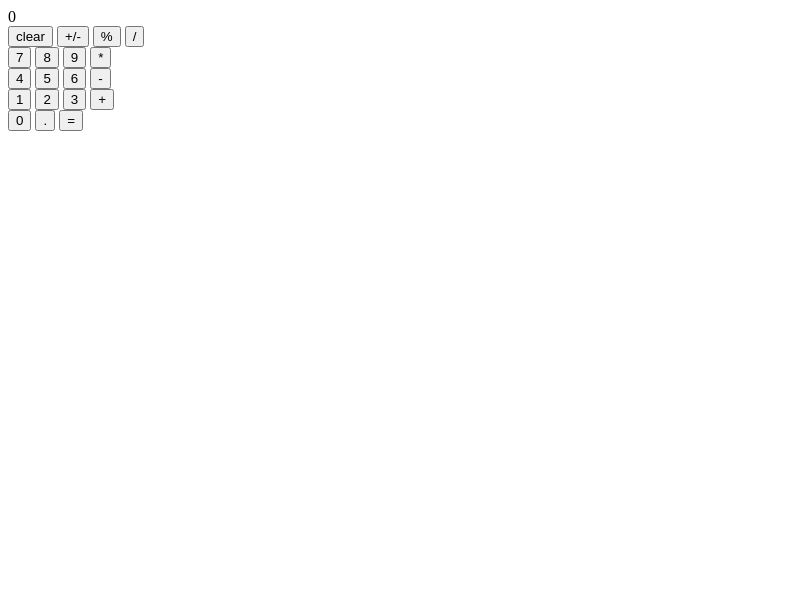
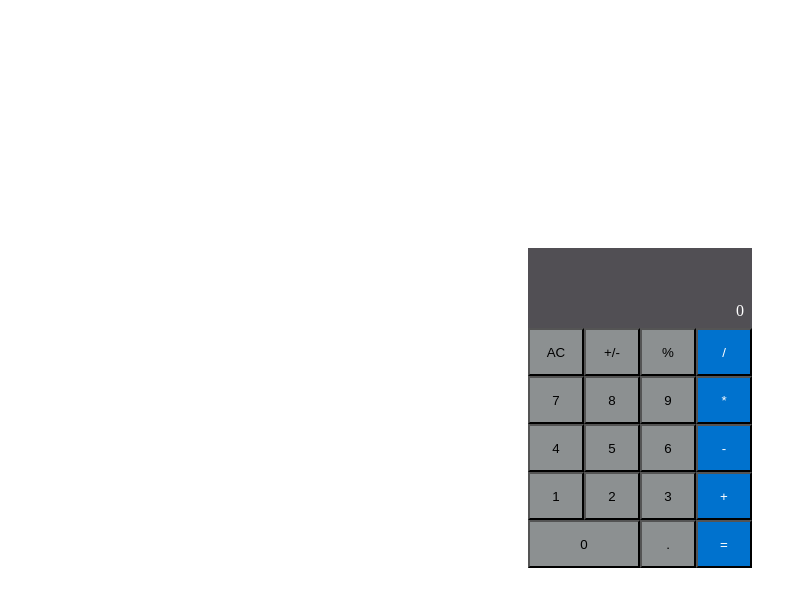
Before and after one commit to tmthywu/calculator, a plain HTML site: page index.html in a window 1280 px wide. Shown: the whole page, without its empty margins (0-807 px from the left). Drawn offline with Linux system fonts and the light colour scheme.

Commit message:
css styles added

```diff
--- a/index.html
+++ b/index.html
@@ -10,9 +10,11 @@
 </head>
 
 <body>
+    <div class="wrapper">
+
         <div class="row" id="display">0</div>
         <div class="row" id="row1">
-        <button class="clear">clear</button>
+            <button class="clear">AC</button>
             <button class="singleOperator">+/-</button>
             <button class="singleOperator">%</button>
             <button class="operator">/</button>
@@ -36,9 +38,10 @@
             <button class="operator">+</button>
         </div>
         <div class="row" id="row5">
-        <button class="number">0</button>
+            <button class="number" id="zero">0</button>
             <button class="number">.</button>
             <button class="operator">=</button>
+        </div>
     </div>
 </body>
 
--- a/styles.css
+++ b/styles.css
@@ -1,3 +1,38 @@
-row {
+body {
+    display: flex;
+    height: 100vh;
+    justify-content: center;
+    align-items: center;
+}
+
+.wrapper {
+    background: #514f54;
+
+}
+
+.row {
     display: flex;
 }
+
+#display {
+    height: 8vh;
+    justify-content: flex-end;
+    align-items: flex-end;
+    color: white;
+    padding: 1vh;
+}
+
+button {
+    width: 7vh;
+    height: 6vh;
+    background: #8c9091;
+}
+
+button#zero {
+    width: 14vh;
+}
+
+.operator {
+    background: #0072ce;
+    color: white;
+}
```
Lines whose indentation alone changed are shown as unchanged.
